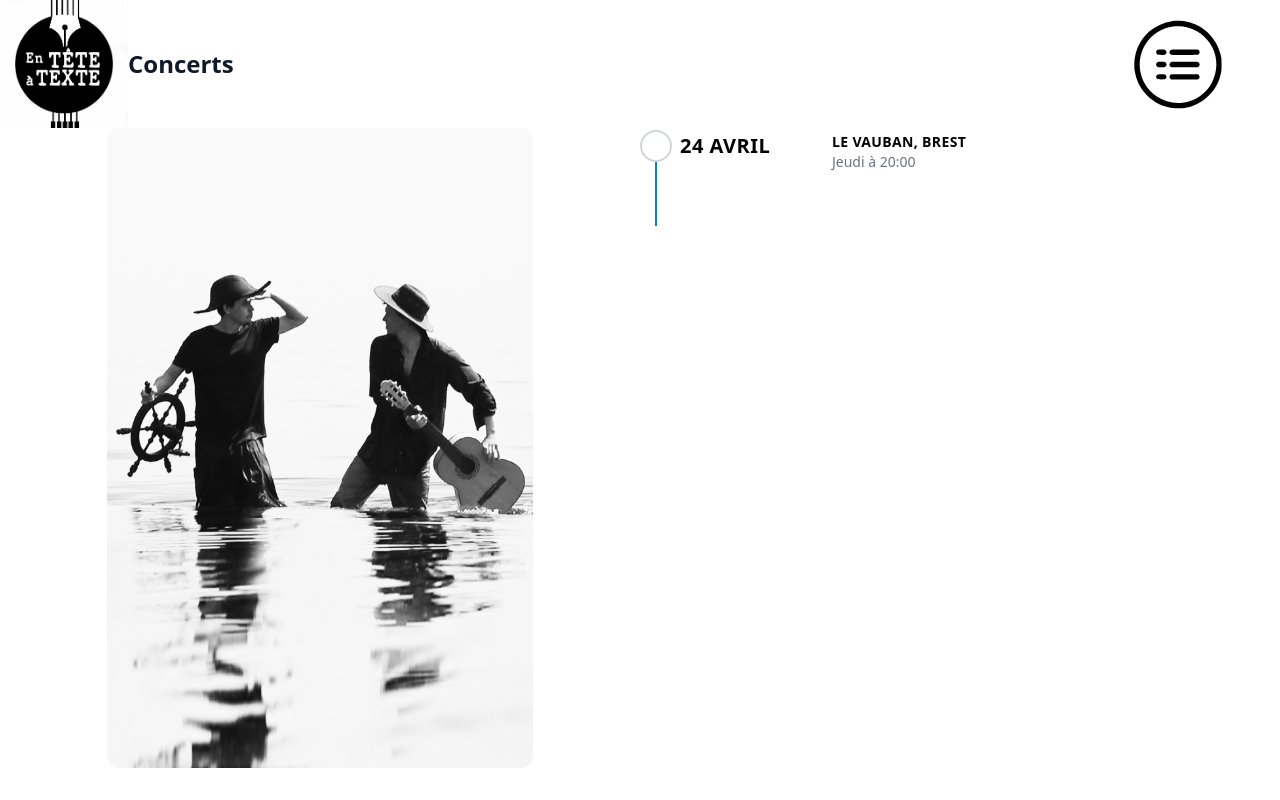
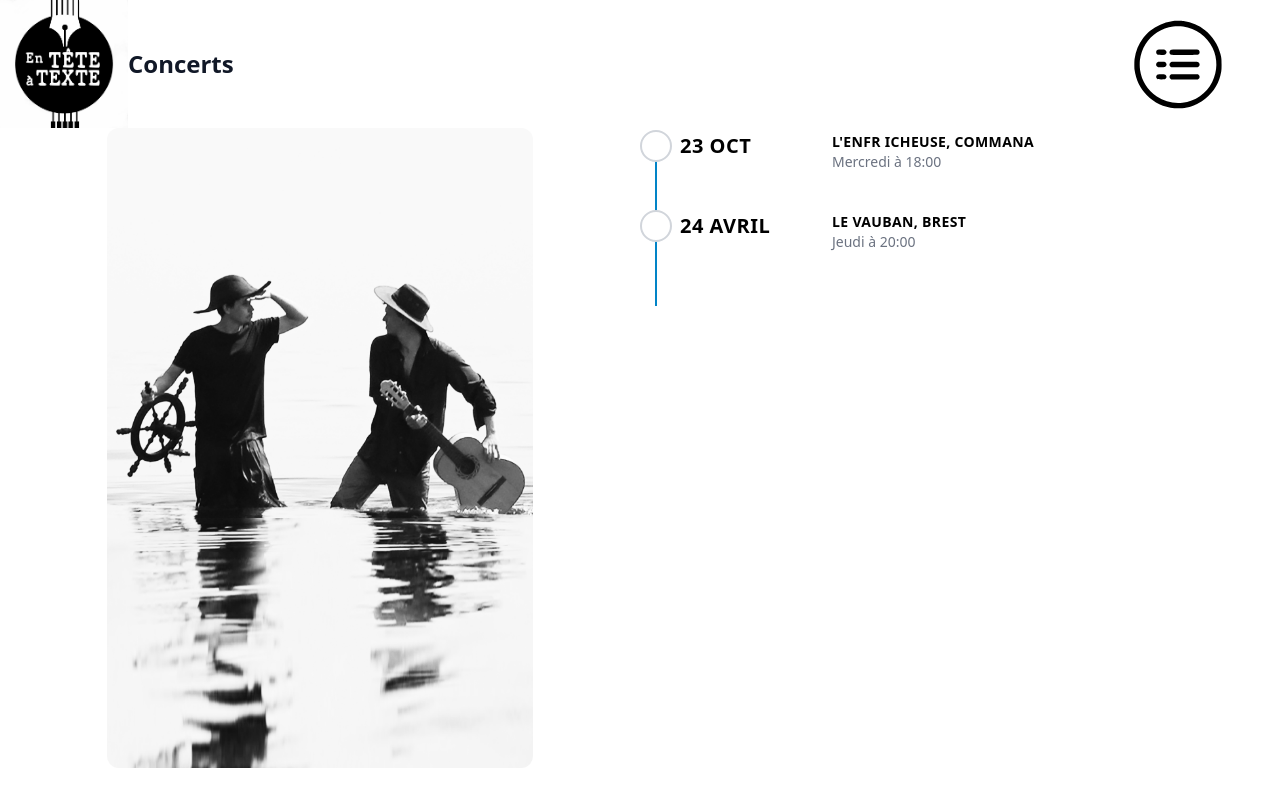
Before and after one commit to AlexandreKempf/en-tete-a-texte, a SvelteKit app: page /concerts in a window 1280 px wide. Built offline with nearby package versions, Linux system fonts and the light colour scheme.

Commit message:
Update concerts.js

```diff
--- a/src/routes/concerts.js
+++ b/src/routes/concerts.js
@@ -367,6 +367,10 @@ export const concerts = [
         place: 'Concert à domicile, Bannalec'
     },
     {
+        date: new Date(2024, 9, 23, 18, 0),
+        place: 'L\'Enfr icheuse, Commana'
+    },
+    {
         date: new Date(2025, 3, 24, 20, 0),
         place: 'Le Vauban, Brest'
     }
```
